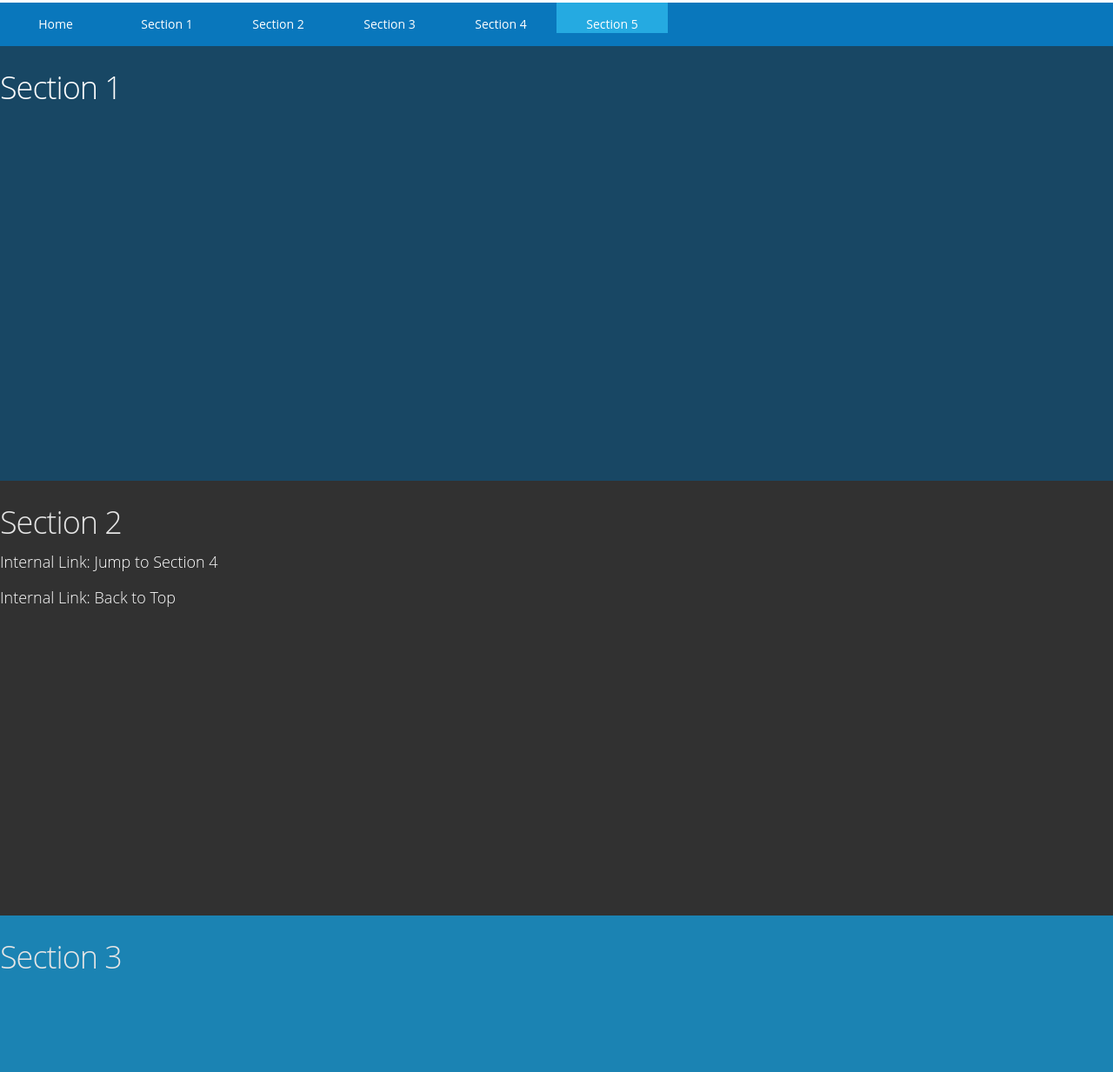
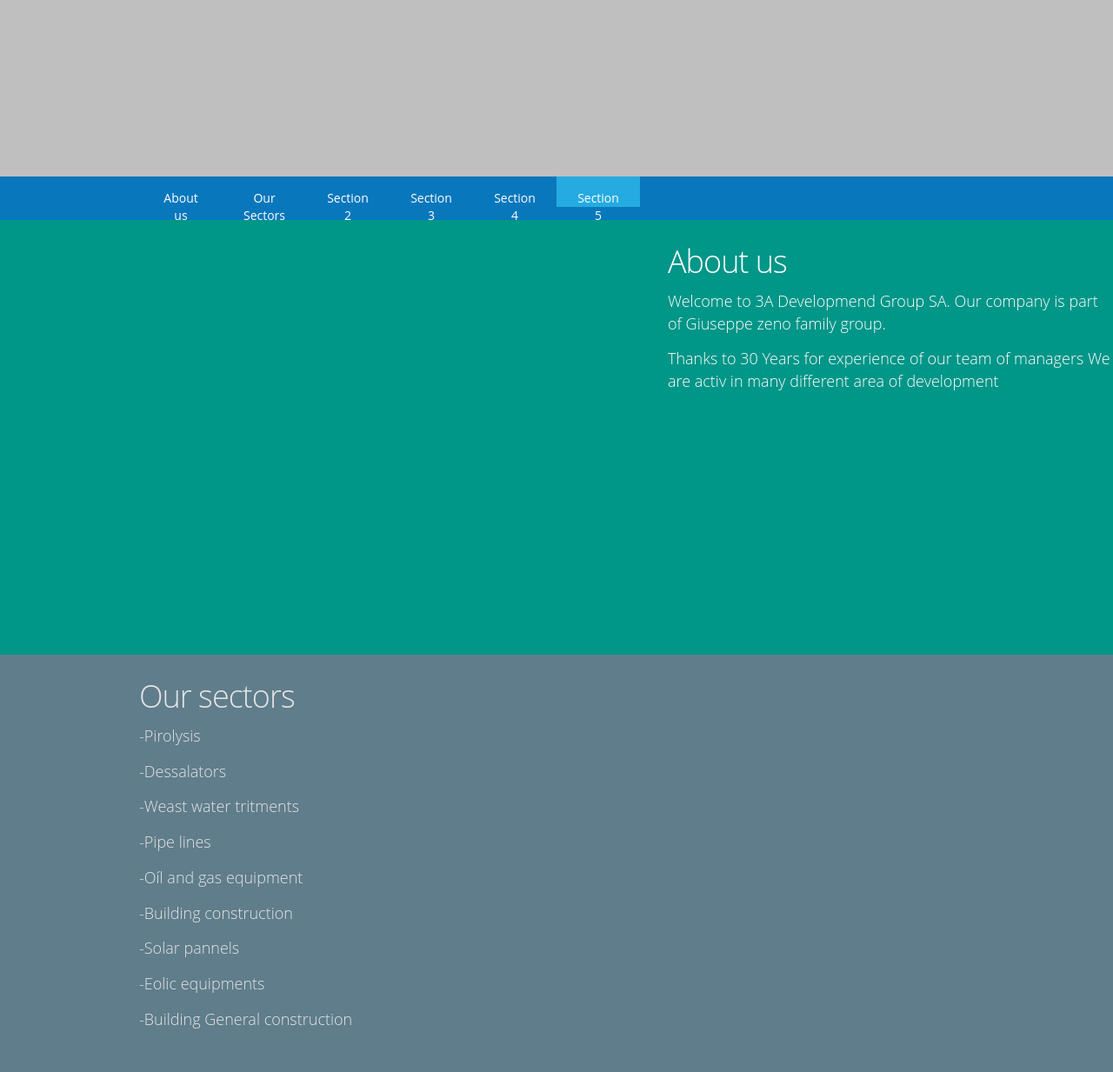
Before and after one commit to achref-benahmed/ecubewaters, a plain HTML site: page index.html in a window 1280 px wide. Shown: the part 297-1530 px from the top of the page at 87% size. Drawn offline with Linux system fonts and the light colour scheme.

Commit message:
edit content

```diff
--- a/assets/css/demo.css
+++ b/assets/css/demo.css
@@ -69,10 +69,7 @@ a {
 
 
 .inner {
-	width: 100%;
-	margin: 0 auto;
-	height: 50px;
-	display: inline-block;
+	width: 960px;
 	margin: 0 auto;
 	position: relative;
 	min-height: 50px;
@@ -134,30 +131,26 @@ a {
 
 /* SECTIONS */
 .sTop {
-	min-height: 130px;
-	background:#fff;
-	color:#3d3d3d;
-	padding: 50px 0;
-	height: 300px;
+
 
 }
 
 .s1 {
-	background:#184764;
+	background:#009688;
 	color:#fff;
 
 }
 
 
 .s2 {
-	background: #313131;
+	background: #607D8B;
 }
 .s2 a {
 	color: #fff;
 }
 
 .s3 {
-	background: #1b83b3;
+	background: #3F51B5;
 }
 
 
@@ -168,7 +161,7 @@ a {
 
 
 .s5 {
-	background: #bce1f1;
+	background: #2196F3;
 	color: #3d3d3d;
 }
 
--- a/index.html
+++ b/index.html
@@ -29,18 +29,15 @@
 
 <div class="wrap ">
 
-	<div class="section sTop">
-		<div class="inner">
-			<h1 class="title"></h1>
-			<h2 class="subtitle">Feel free to use this as your starting template</h2>
-		</div>
+	<div class="section sTop" >
+
 	</div>
 
 	<div class="subMenu" >
 	 	<div class="inner">
 
-	 		<a href="#sTop" class="subNavBtn">Home</a>
-	 		<a href="#s1" class="subNavBtn">Section 1</a>
+	 		<a href="#sTop" class="subNavBtn">About us</a>
+	 		<a href="#s1" class="subNavBtn">Our Sectors</a>
 			<a href="#s2" class="subNavBtn">Section 2</a>
 			<a href="#s3" class="subNavBtn">Section 3</a>
 			<a href="#s4" class="subNavBtn">Section 4</a>
@@ -48,20 +45,41 @@
 		</div>
 	</div>
 
+
 	<div class="section s1">
-		<div class="inner ">
-			<h1>Section 1</h1>
+		<div class="inner " style="float:right; width:40%;">
+			<h1>About us</h1>
+			<p>Welcome to 3A Developmend Group SA. Our company is part of Giuseppe zeno family group.</p>
+<p> Thanks to 30 Years for experience of our team of managers We are activ in many different area of development
+</p>
 		</div>
 	</div>
 
 	<div class="section s2">
-		<div class="inner">
-			<h1>Section 2</h1>
-			<p><a href="#s4" class="intLink">Internal Link: Jump to Section 4</a></p>
-			<p><a href="#sTop" class="intLink">Internal Link: Back to Top</a></p>
-		</div>
+		<div class="inner" >
+		<h1 >Our sectors</h1>
+
+
+			<p >-Pirolysis </p>
+
+<p >-Dessalators</p>
+
+<p >-Weast water tritments</p>
+
+<p>-Pipe lines</p>
+
+<p>-Oíl and gas equipment</p>
+
+<p>-Building construction</p>
+
+<p>-Solar pannels</p>
+
+<p>-Eolic equipments</p>
+
+<p>-Building General construction</p>
+
 	</div>
-
+</div>
 
 
 	<div class="section s3">
```
